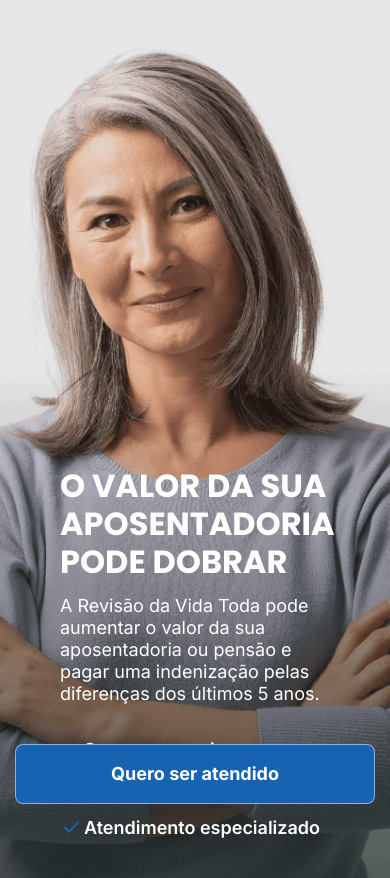
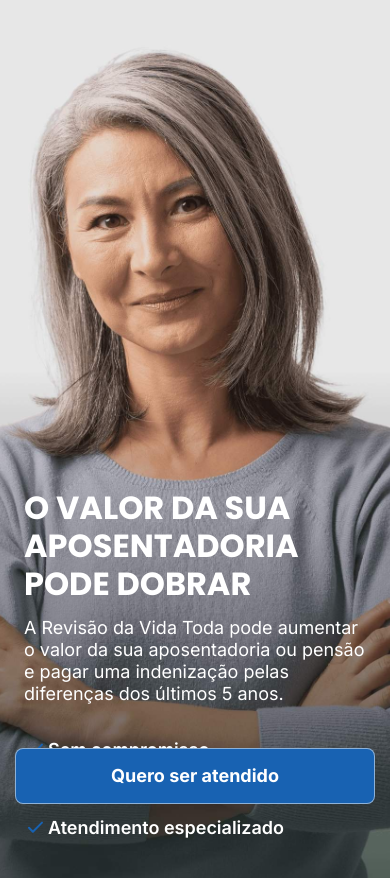
Before and after one commit to iliampav/glomb-website, a Next.js app: page /vidatoda in a window 390 px wide. Shown: the top 878 px of the page. Built offline with nearby package versions, Linux system fonts and the light colour scheme.

Commit message:
change whats preview

```diff
--- a/src/components/atons/blueButton/styles.module.scss
+++ b/src/components/atons/blueButton/styles.module.scss
@@ -2,7 +2,7 @@
 
 .buttonContainer {
     width: 95%;
-    padding: 16px;
+    padding: 14px;
     background-color: $branding-primary;
     border-radius: 8px;
     display: flex;
@@ -32,7 +32,7 @@
     .buttonContainer {
         width: 90%;
         font-size: 18px;
-        padding: 16px;
+        padding: 14px;
     }
 }
 
--- a/src/components/staticBanner/styles.module.scss
+++ b/src/components/staticBanner/styles.module.scss
@@ -108,7 +108,7 @@
 @media (max-width: 768px) {
 
     .bannerContainer {
-        padding: 55px 60px 24px;
+        padding: 55px 24px 24px;
 
         .textBox {
             max-width: 50%;
--- a/src/pages/vidatoda.tsx
+++ b/src/pages/vidatoda.tsx
@@ -18,7 +18,7 @@ return (
 
       {/* Image shared in web social links */}
       <meta property='og:title' content='Glomb - O valor da sua aposentadoria pode dobrar'/>
-      <meta property='og:image' content='/assets/images/aposentadoria/headerPerson.png'/>
+      <meta property='og:image' content='/assets/images/aposentadoria/cover.jpg'/>
       <meta property='og:description' content='A Revisão da Vida Toda permite aumentar o valor de milhares de aposentadorias e pensões e, ainda cobrar uma indenização pelas diferenças dos últimos 5 anos.'/>
       <meta property='og:url' content='https://www.previdenciario.glomb.com.br/vidatoda'/>
       <meta property='og:image:width' content='1200'/>
```
Also changed, not shown: 1 other file (tests, documents, lock files or other folders).
